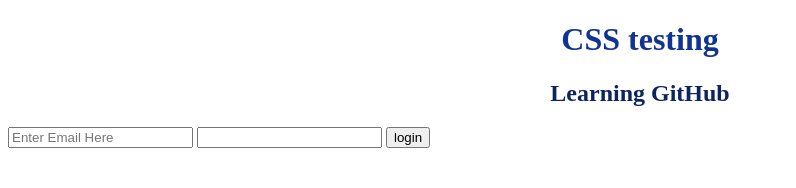
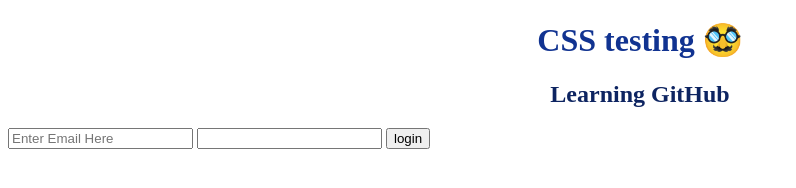
Before and after one commit to Pxhoras/old, a plain HTML site: page index.html in a window 1280 px wide. Shown: the whole page, without its empty margins (0-796 px from the left). Drawn offline with Linux system fonts and the light colour scheme.

Commit message:
Added icon to H1

```diff
--- a/index.html
+++ b/index.html
@@ -4,11 +4,11 @@
     <meta charset="UTF-8">
     <meta http-equiv="X-UA-Compatible" content="IE=edge">
     <meta name="viewport" content="width=device-width, initial-scale=1.0">
-    <title>GitHub testing</title>
+    <title>GitHub testing🥸</title>
  <link rel="stylesheet" href="style.css">
 </head>
 <body>
-    <h1>CSS testing</h1>
+    <h1>CSS testing 🥸</h1>
     <h2>Learning GitHub</h2>
     <form>
         <input type="email" placeholder="Enter Email Here">
```
